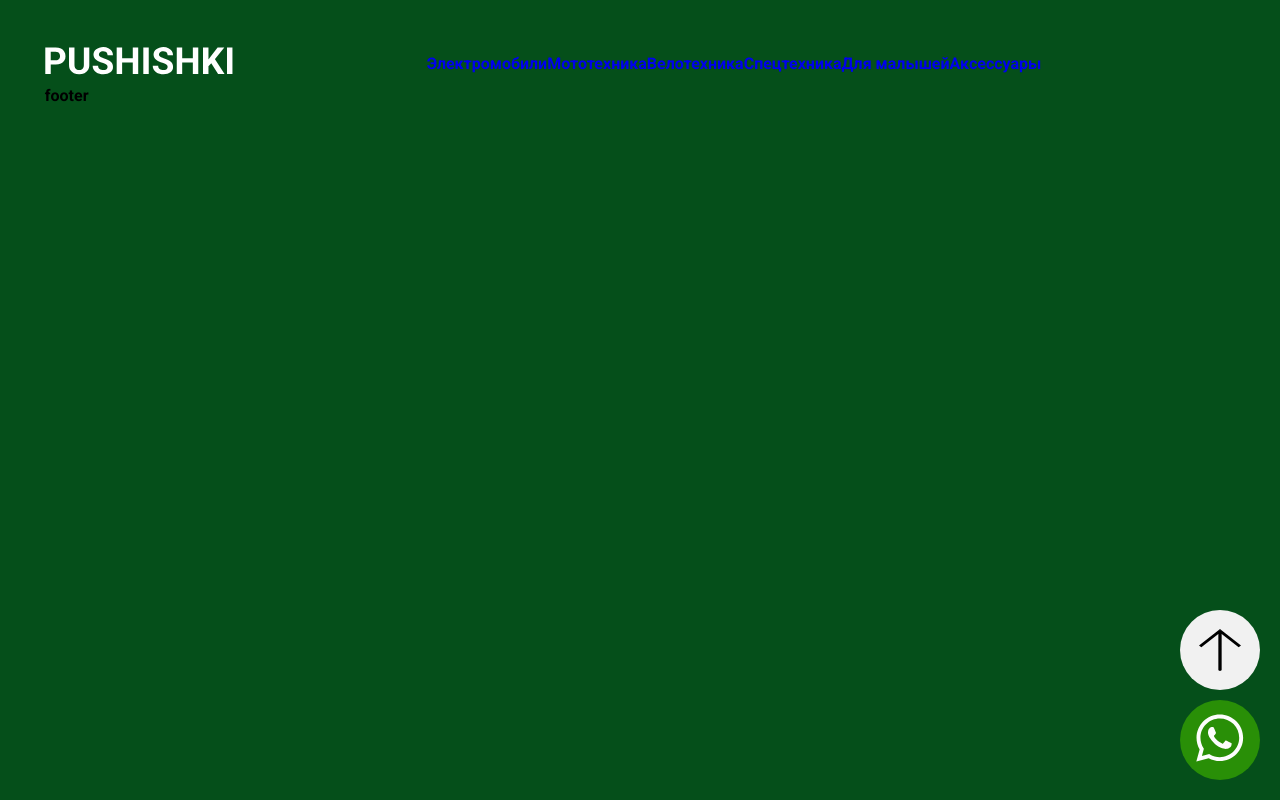
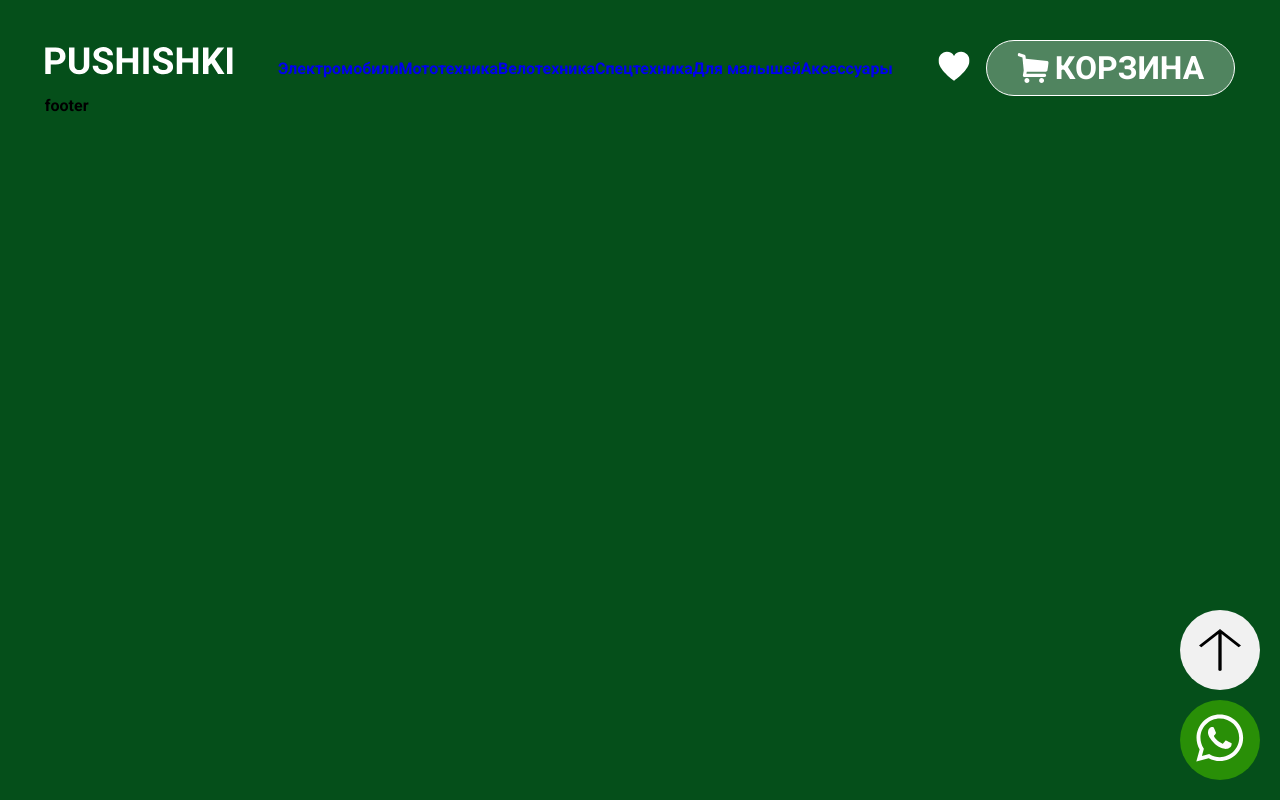
Before and after one commit to Zrossiz/pushishki_client, a Next.js app: page / in a window 1280 px wide. Built offline with nearby package versions, Linux system fonts and the light colour scheme.

Commit message:
feat: added navigation component

```diff
--- /dev/null
+++ b/src/components/Navigation/Navigation.module.scss
@@ -0,0 +1,29 @@
+.wrapper {
+    display: flex;
+
+    .favoriteWrapper {
+        margin-right: 16px;
+        display: flex;
+        align-items: center;
+    }
+
+    .basketWrapper {
+        padding: 8px 30px;
+        border-radius: 30px;
+        background-color: rgba(255, 255, 255, 0.3);
+        border: 1px solid #fff;
+
+        a {
+            display: flex;
+            align-items: center;
+        }
+
+        .text {
+            text-transform: uppercase;
+            color: #fff;
+            font-size: 32px;
+            font-weight: 700;
+            margin-left: 6px;
+        }
+    }
+}
--- /dev/null
+++ b/src/components/Navigation/Navigation.tsx
@@ -0,0 +1,21 @@
+import Image from 'next/image';
+import styles from './Navigation.module.scss';
+import Link from 'next/link';
+
+export const Navigation = () => {
+    return (
+        <div className={styles.wrapper}>
+            <div className={styles.favoriteWrapper}>
+                <Link href={'/favorite'}>
+                    <Image src="/icons/Favorite.svg" width={32} height={32} alt="Избранные" />
+                </Link>
+            </div>
+            <div className={styles.basketWrapper}>
+                <Link href="/basket">
+                    <Image src="/icons/Basket.svg" width={32} height={32} alt="Корзина" />
+                    <span className={styles.text}>Корзина</span>
+                </Link>
+            </div>
+        </div>
+    )
+}
--- a/src/components/index.ts
+++ b/src/components/index.ts
@@ -1,3 +1,4 @@
 export * from './ToTop/ToTop';
 export * from './WhatsApp/WhatsApp';
 export * from './CategoryNavigation/CategoryNavigation';
+export * from './Navigation/Navigation';
--- a/src/layout/Header/Header.module.scss
+++ b/src/layout/Header/Header.module.scss
@@ -7,3 +7,8 @@
     display: flex;
     align-items: center;
 }
+
+.navWrapper {
+    display: flex;
+    align-items: center;
+}
--- a/src/layout/Header/Header.tsx
+++ b/src/layout/Header/Header.tsx
@@ -1,4 +1,4 @@
-import { CategoryNavigation } from '@/components';
+import { CategoryNavigation, Navigation } from '@/components';
 import styles from './Header.module.scss';
 import Image from 'next/image';
 
@@ -12,7 +12,9 @@ export const Header = () => {
                 <div className={styles.categoryNavWrapper}>
                     <CategoryNavigation />
                 </div>
-                <div className={styles.navWrapper}></div>
+                <div className={styles.navWrapper}>
+                    <Navigation />
+                </div>
             </div>
         </header>
     )
```
Also changed, not shown: public/icons/Basket.svg (added), public/icons/Favorite.svg (added).
